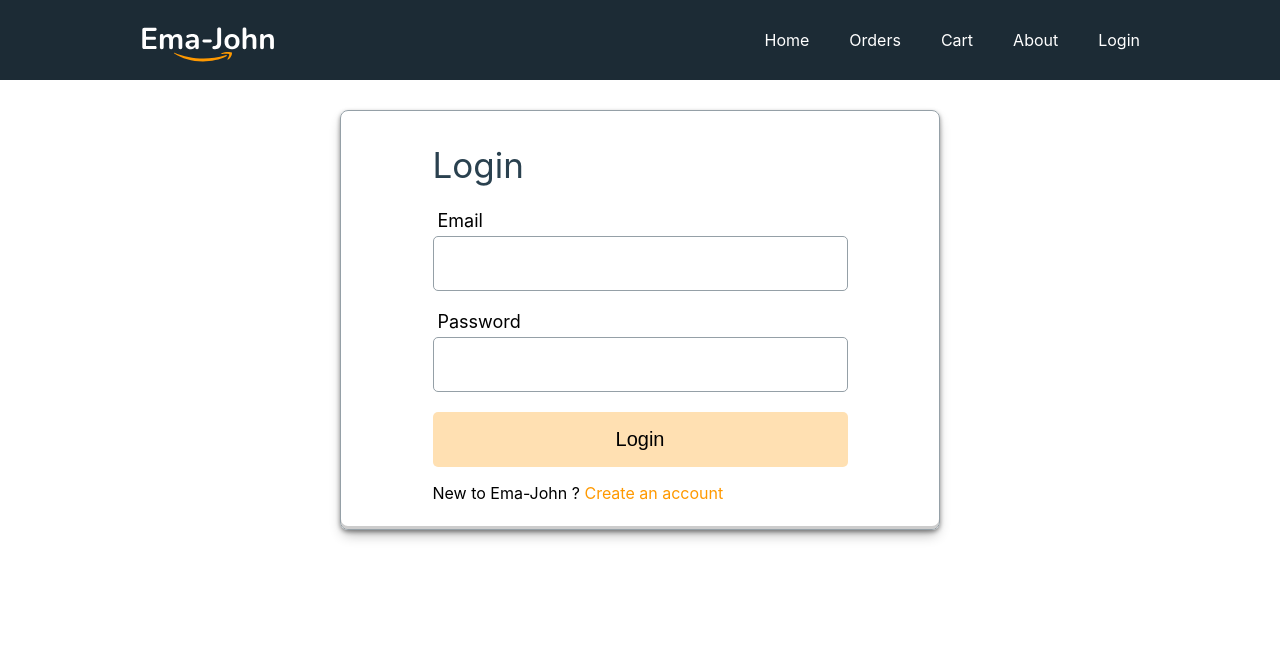
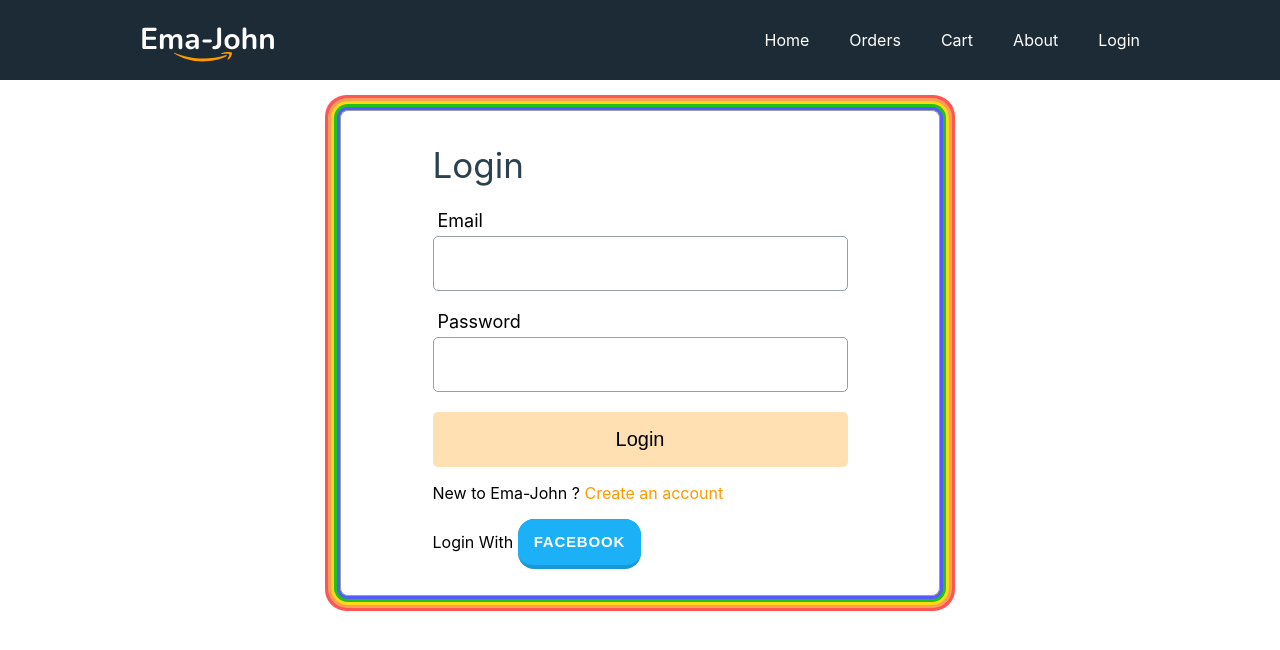
Before and after one commit to salsadsid/ema-john-shopping-with-auth, a React (Create React App) app: page /login in a window 1280 px wide. Shown: the top 650 px of the page. Built offline with nearby package versions, Linux system fonts and the light colour scheme; no server answers; the HTML template or start-up script is replaced by a standard one.

Commit message:
Implement-facebook-login-button-style

```diff
--- a/src/components/Header/Header.css
+++ b/src/components/Header/Header.css
@@ -1,4 +1,4 @@
-.header{
+.header {
     background-color: #1C2B35;
     height: 80px;
     display: flex;
@@ -7,8 +7,74 @@
     padding-left: 140px;
     padding-right: 140px;
 }
-.header a{
+
+.header a {
     text-decoration: none;
     color: #ffffff;
     margin-left: 40px;
 }
+
+.header span {
+    display: inline-block;
+    padding: 20px;
+}
+
+/* CSS */
+.btn {
+    appearance: button;
+    background-color: #1899D6;
+    border: solid transparent;
+    border-radius: 16px;
+    border-width: 0 0 4px;
+    box-sizing: border-box;
+    color: #FFFFFF;
+    cursor: pointer;
+    display: inline-block;
+    font-family: din-round, sans-serif;
+    font-size: 15px;
+    font-weight: 700;
+    letter-spacing: .8px;
+    line-height: 20px;
+    margin: 0;
+    outline: none;
+    overflow: visible;
+    padding: 13px 16px;
+    text-align: center;
+    text-transform: uppercase;
+    touch-action: manipulation;
+    transform: translateZ(0);
+    transition: filter .2s;
+    user-select: none;
+    -webkit-user-select: none;
+    vertical-align: middle;
+    white-space: nowrap;
+
+}
+
+.btn:after {
+    background-clip: padding-box;
+    background-color: #1CB0F6;
+    border: solid transparent;
+    border-radius: 16px;
+    border-width: 0 0 4px;
+    bottom: -4px;
+    content: "";
+    left: 0;
+    position: absolute;
+    right: 0;
+    top: 0;
+    z-index: -1;
+}
+
+.btn:main,
+.btn:focus {
+    user-select: auto;
+}
+
+.btn:hover:not(:disabled) {
+    filter: brightness(1.1);
+}
+
+.btn:disabled {
+    cursor: auto;
+}
--- a/src/components/Header/Header.js
+++ b/src/components/Header/Header.js
@@ -10,6 +10,7 @@ const Header = () => {
     const handleSignOut = () => {
         signOut(auth)
     }
+    console.log(user?.displayName)
     return (
         <nav className='header'>
             <img src={logo} alt="" />
@@ -20,7 +21,10 @@ const Header = () => {
                 <Link to="/about">About</Link>
                 {
                     user ?
-                        <button onClick={handleSignOut}>Sign Out</button>
+                        <span>
+                            <span style={{ color: "#ffffff" }}>Hello, {user?.displayName || user?.email}</span>
+                            <button onClick={handleSignOut} className='btn'>Sign Out</button>
+                        </span>
                         :
                         <Link to="/login">Login</Link>
                 }
--- a/src/components/Login/Login.css
+++ b/src/components/Login/Login.css
@@ -9,7 +9,7 @@
     border-radius: 8px;
     display: flex;
     justify-content: center;
-    box-shadow: rgba(0, 0, 0, 0.4) 0px 2px 4px, rgba(0, 0, 0, 0.3) 0px 7px 13px -3px, rgba(0, 0, 0, 0.2) 0px -3px 0px inset;
+    box-shadow: rgb(85, 91, 255) 0px 0px 0px 3px, rgb(31, 193, 27) 0px 0px 0px 6px, rgb(255, 217, 19) 0px 0px 0px 9px, rgb(255, 156, 85) 0px 0px 0px 12px, rgb(255, 85, 85) 0px 0px 0px 15px;
 }
 
 .form-title {
--- a/src/components/Login/Login.js
+++ b/src/components/Login/Login.js
@@ -1,5 +1,5 @@
 import React, { useState } from 'react';
-import { useSignInWithEmailAndPassword } from 'react-firebase-hooks/auth';
+import { useSignInWithEmailAndPassword, useSignInWithFacebook } from 'react-firebase-hooks/auth';
 import { Link, useLocation, useNavigate } from 'react-router-dom';
 import auth from '../../firebase.init';
 import './Login.css'
@@ -13,11 +13,13 @@ const Login = () => {
         loading,
         error
     ] = useSignInWithEmailAndPassword(auth);
+
     const location = useLocation()
     const from = location?.state?.from?.pathname || '/'
     if (user) {
         navigate(from, { replace: true })
     }
+    console.log(user)
     const handleEmailBlur = event => {
         setEmail(event.target.value)
     }
@@ -28,6 +30,15 @@ const Login = () => {
     const handleUserSignIn = event => {
         event.preventDefault();
         signInWithEmailAndPassword(email, password);
+    }
+    const [signInWithFacebook, user1] = useSignInWithFacebook(auth);
+    if (user1) {
+        navigate(from, { replace: true })
+    }
+    const signIn = () => {
+
+        signInWithFacebook();
+
     }
     return (
         <div className='form-container'>
@@ -49,6 +60,7 @@ const Login = () => {
                     <input className='form-submit' type="submit" value="Login" />
                 </form>
                 <p>New to Ema-John ? <Link className='form-link' to='/signup'>Create an account</Link></p>
+                <p>Login With <button className='btn' onClick={signIn}>Facebook</button></p>
             </div>
         </div>
     );
--- a/src/components/Orders/Orders.js
+++ b/src/components/Orders/Orders.js
@@ -26,7 +26,7 @@ const Orders = () => {
             </div>
             <div className='cart-container'>
                 <Order cart={cart} handleRemoveCart={handleRemoveCart}>
-                    <button onClick={() => navigate('/shipment')}>Proceed to Shipping</button>
+                    <button className='btn' onClick={() => navigate('/shipment')}>Proceed to Shipping</button>
                 </Order>
             </div>
         </div>
--- a/src/components/Product/Product.css
+++ b/src/components/Product/Product.css
@@ -1,38 +1,44 @@
-.product-container img{
+.product-container img {
     width: 286px;
     height: 286px;
     border-radius: 8px;
     margin: 7px;
 }
-.product-container{
+
+.product-container {
     width: 300px;
     height: 500px;
     border: 1px solid #95A0A7;
     border-radius: 8px;
     position: relative;
 }
-.product-name{
+
+.product-name {
     font-style: normal;
     font-weight: 400;
     font-size: 21px;
     line-height: 25px;
     margin-top: 6px;
 }
-.product-price{
+
+.product-price {
     font-weight: 400;
     font-size: 17px;
     line-height: 20px;
     letter-spacing: 0.0015em;
     margin-bottom: 10px;
 }
-.product-info{
+
+.product-info {
     margin: 0 14px;
 }
-.product-info p{
+
+.product-info p {
     margin-bottom: 0px;
     margin-top: 0px;
 }
-.add-cart{
+
+.add-cart {
     background-color: #FFE0B3;
     width: 100%;
     height: 48px;
@@ -46,7 +52,9 @@
     position: absolute;
     bottom: 0px;
     border: none;
+    cursor: pointer;
 }
-.add-cart:hover{
-    background-color:rgba(255, 166, 0, 0.61);
+
+.add-cart:hover {
+    background-color: rgba(255, 166, 0, 0.781);
 }
--- a/src/components/Product/Product.js
+++ b/src/components/Product/Product.js
@@ -13,7 +13,7 @@ const Product = (props) => {
                 <p><small>Seller: {seller}</small></p>
                 <p><small>Rating: {ratings}</small></p>
             </div>
-            <button onClick={() => props.handleaddcart(props.product)} className='add-cart'>Add to Cart <span><FontAwesomeIcon icon={faShoppingCart}></FontAwesomeIcon></span></button>
+            <button cl onClick={() => props.handleaddcart(props.product)} className='add-cart'>Add to Cart <span><FontAwesomeIcon icon={faShoppingCart}></FontAwesomeIcon></span></button>
         </div>
     );
 };
--- a/src/components/Shop/Shop.js
+++ b/src/components/Shop/Shop.js
@@ -40,7 +40,7 @@ const Shop = () => {
             <div className="cart-container">
                 <Order cart={cart}>
                     <Link to='/orders'>
-                        <button>Proceed to CheckOut</button>
+                        <button className='btn'>Proceed to CheckOut</button>
                     </Link>
                 </Order>
             </div>
```
Also changed, not shown: firebase.json (added), 1 other file (tests, documents, lock files or other folders).
